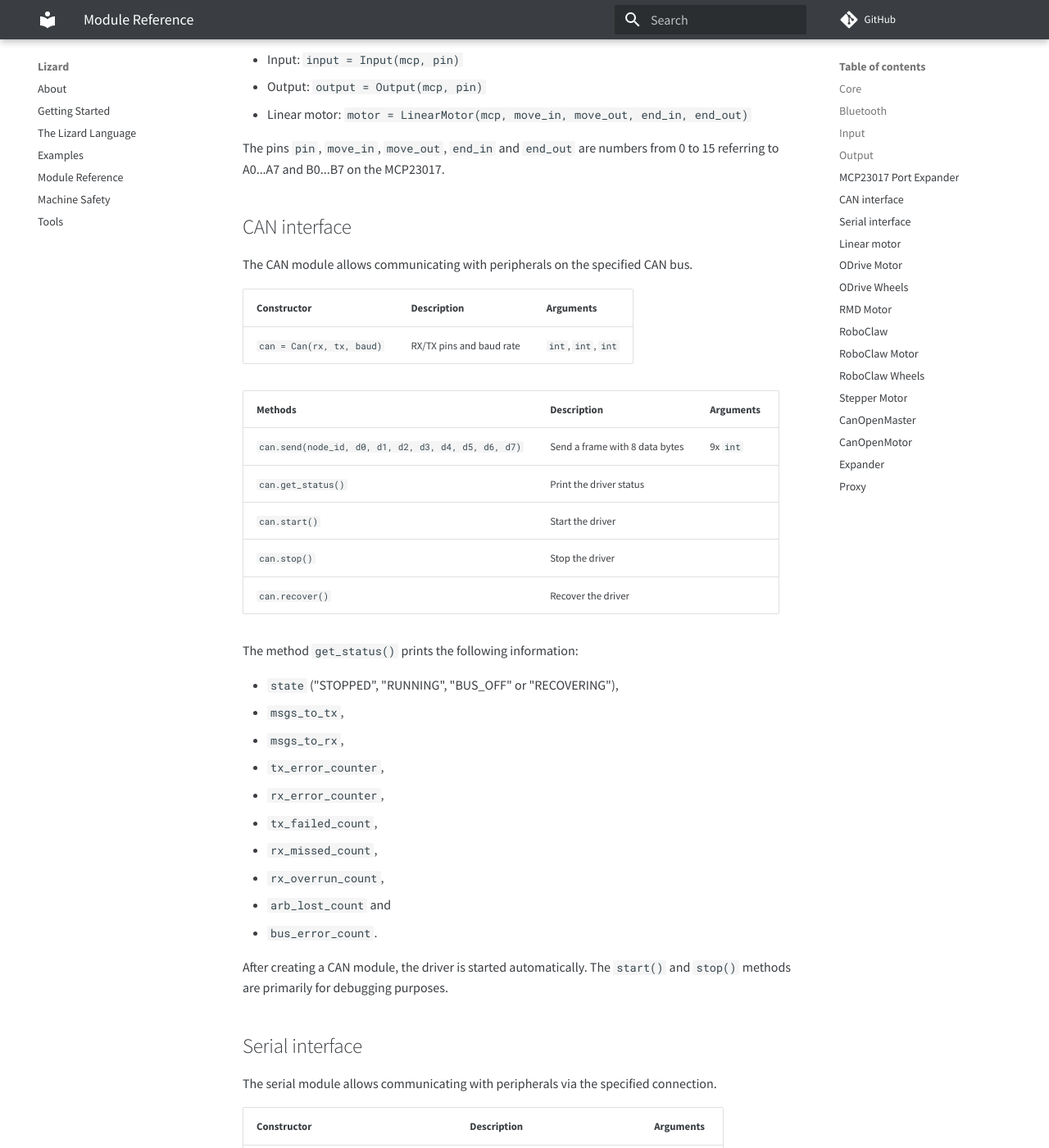
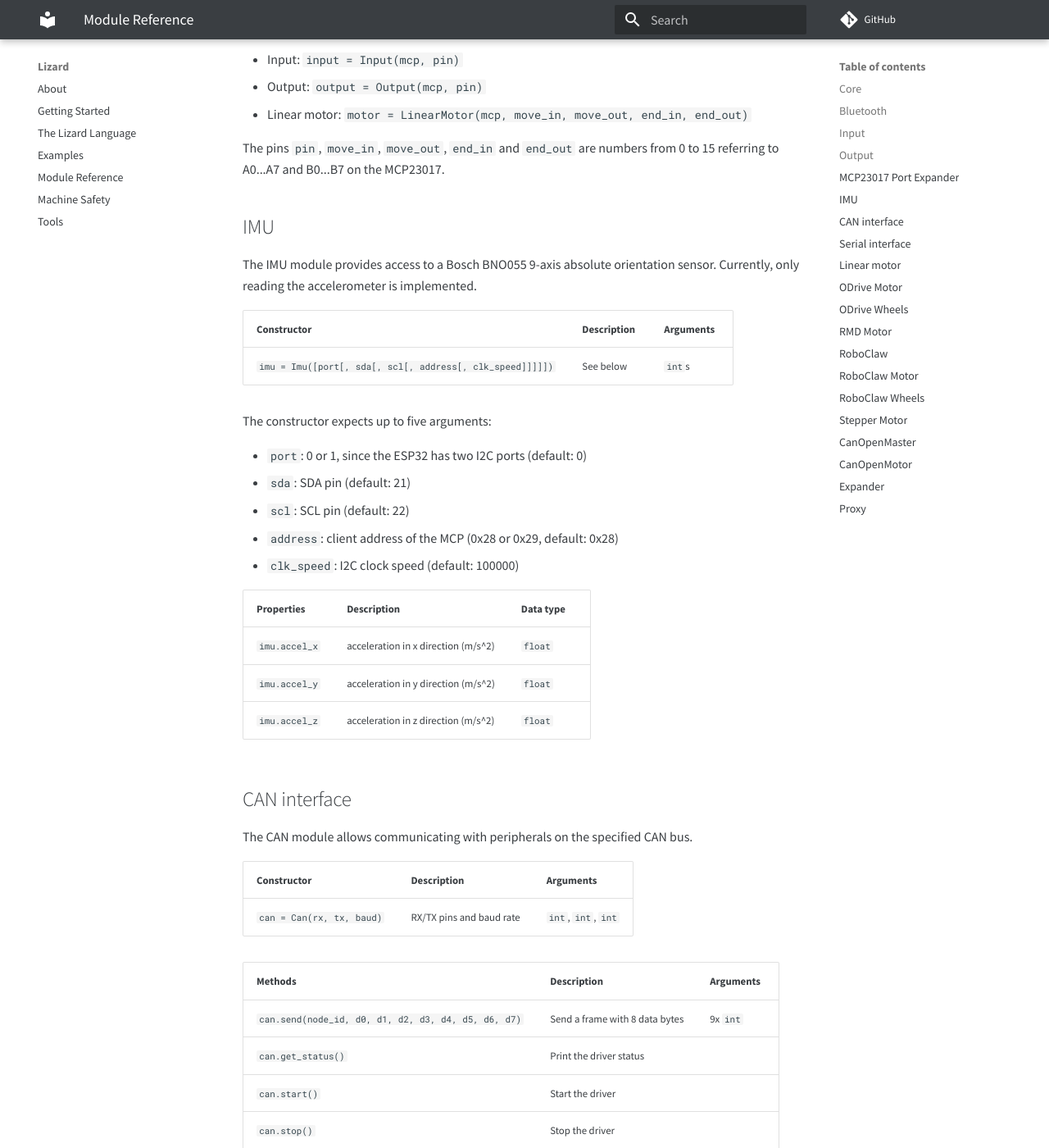
Before and after one commit to zauberzeug/lizard, an MkDocs documentation site: the page built from docs/module_reference.md, in a window 1280 px wide and 1400 px high, scrolled down 4358 px. Shown: the whole window at 82% size. Built offline with MkDocs 1.6.1 and Material for MkDocs 9.7.7, drawn with Linux system fonts in a browser that asks for light colours; comment, search, counter and statistics services are not loaded.

Commit message:
documentation

```diff
--- a/docs/module_reference.md
+++ b/docs/module_reference.md
@@ -133,6 +133,29 @@ You can also instantiate the following modules passing the `mcp` instance as the
 - Linear motor: `motor = LinearMotor(mcp, move_in, move_out, end_in, end_out)`
 
 The pins `pin`, `move_in`, `move_out`, `end_in` and `end_out` are numbers from 0 to 15 referring to A0...A7 and B0...B7 on the MCP23017.
+
+## IMU
+
+The IMU module provides access to a Bosch BNO055 9-axis absolute orientation sensor.
+Currently, only reading the accelerometer is implemented.
+
+| Constructor                                               | Description | Arguments |
+| --------------------------------------------------------- | ----------- | --------- |
+| `imu = Imu([port[, sda[, scl[, address[, clk_speed]]]]])` | See below   | `int`s    |
+
+The constructor expects up to five arguments:
+
+- `port`: 0 or 1, since the ESP32 has two I2C ports (default: 0)
+- `sda`: SDA pin (default: 21)
+- `scl`: SCL pin (default: 22)
+- `address`: client address of the MCP (0x28 or 0x29, default: 0x28)
+- `clk_speed`: I2C clock speed (default: 100000)
+
+| Properties    | Description                         | Data type |
+| ------------- | ----------------------------------- | --------- |
+| `imu.accel_x` | acceleration in x direction (m/s^2) | `float`   |
+| `imu.accel_y` | acceleration in y direction (m/s^2) | `float`   |
+| `imu.accel_z` | acceleration in z direction (m/s^2) | `float`   |
 
 ## CAN interface
 
@@ -338,17 +361,17 @@ The RoboClaw motor module controls a motor using a RoboClaw module.
 
 The RoboClaw wheels module combines two RoboClaw motors and provides odometry and steering for differential wheeled robots.
 
-| Constructor                                       | Description              | Arguments                  |
-| ------------------------------------------------- | ------------------------ | -------------------------- |
-| `wheels = RoboClawWheels(left_motor, left_motor)` | left and right motors    | two RoboClaw motor modules |
+| Constructor                                       | Description           | Arguments                  |
+| ------------------------------------------------- | --------------------- | -------------------------- |
+| `wheels = RoboClawWheels(left_motor, left_motor)` | left and right motors | two RoboClaw motor modules |
 
-| Properties             | Description                                                | Data type |
-| ---------------------- | ---------------------------------------------------------- | --------- |
-| `wheels.width`         | wheel distance (m)                                         | `float`   |
-| `wheels.linear_speed`  | Forward speed (m/s)                                        | `float`   |
-| `wheels.angular_speed` | Turning speed (rad/s)                                      | `float`   |
-| `wheels.m_per_tick`    | Meters per encoder tick                                    | `float`   |
-| `wheels.enabled`       | Whether motors react to commands                           | `bool`    |
+| Properties             | Description                      | Data type |
+| ---------------------- | -------------------------------- | --------- |
+| `wheels.width`         | wheel distance (m)               | `float`   |
+| `wheels.linear_speed`  | Forward speed (m/s)              | `float`   |
+| `wheels.angular_speed` | Turning speed (rad/s)            | `float`   |
+| `wheels.m_per_tick`    | Meters per encoder tick          | `float`   |
+| `wheels.enabled`       | Whether motors react to commands | `bool`    |
 
 | Methods                         | Description                                     | Arguments        |
 | ------------------------------- | ----------------------------------------------- | ---------------- |
```
